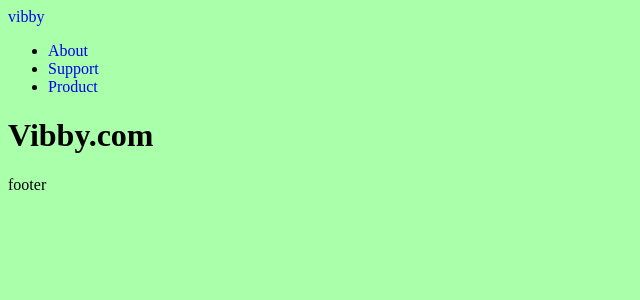
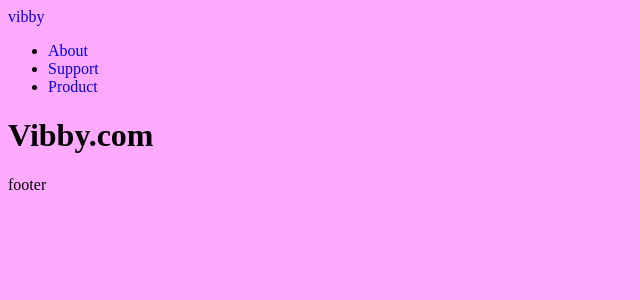
Before and after one commit to vibbycom/vibbycom.github.io, a Jekyll site: the page built from _pages/landing.html, in a window 1280 px wide. Shown: the top 300 px of the page, without its empty margins (0-640 px from the left). Built offline with Jekyll 4.4.1, drawn with Linux system fonts in a browser that asks for light colours.

Commit message:
Trying online edit

```diff
--- a/_sass/base.scss
+++ b/_sass/base.scss
@@ -1,3 +1,3 @@
 body {
-  background-color: #afa;
+  background-color: #faf;
 }
```
